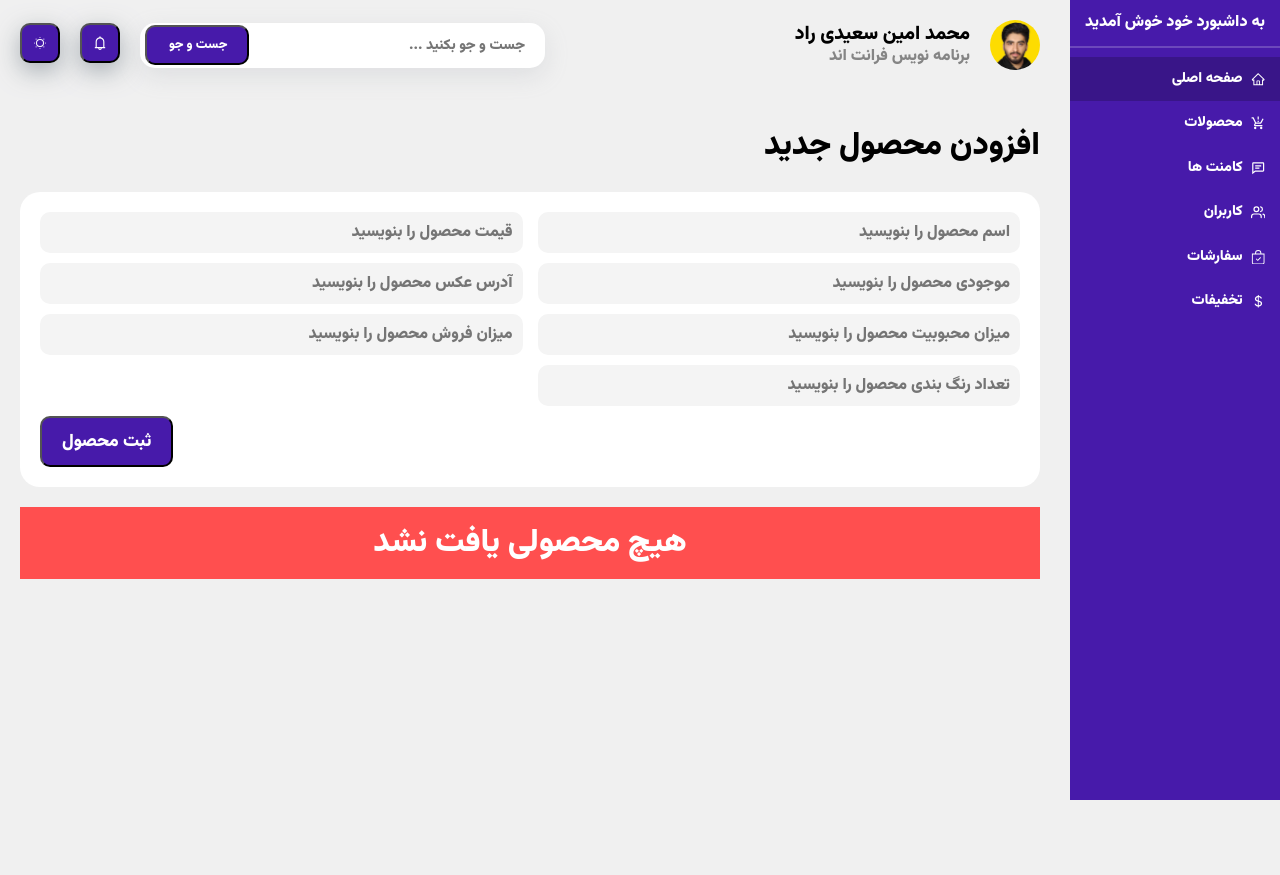
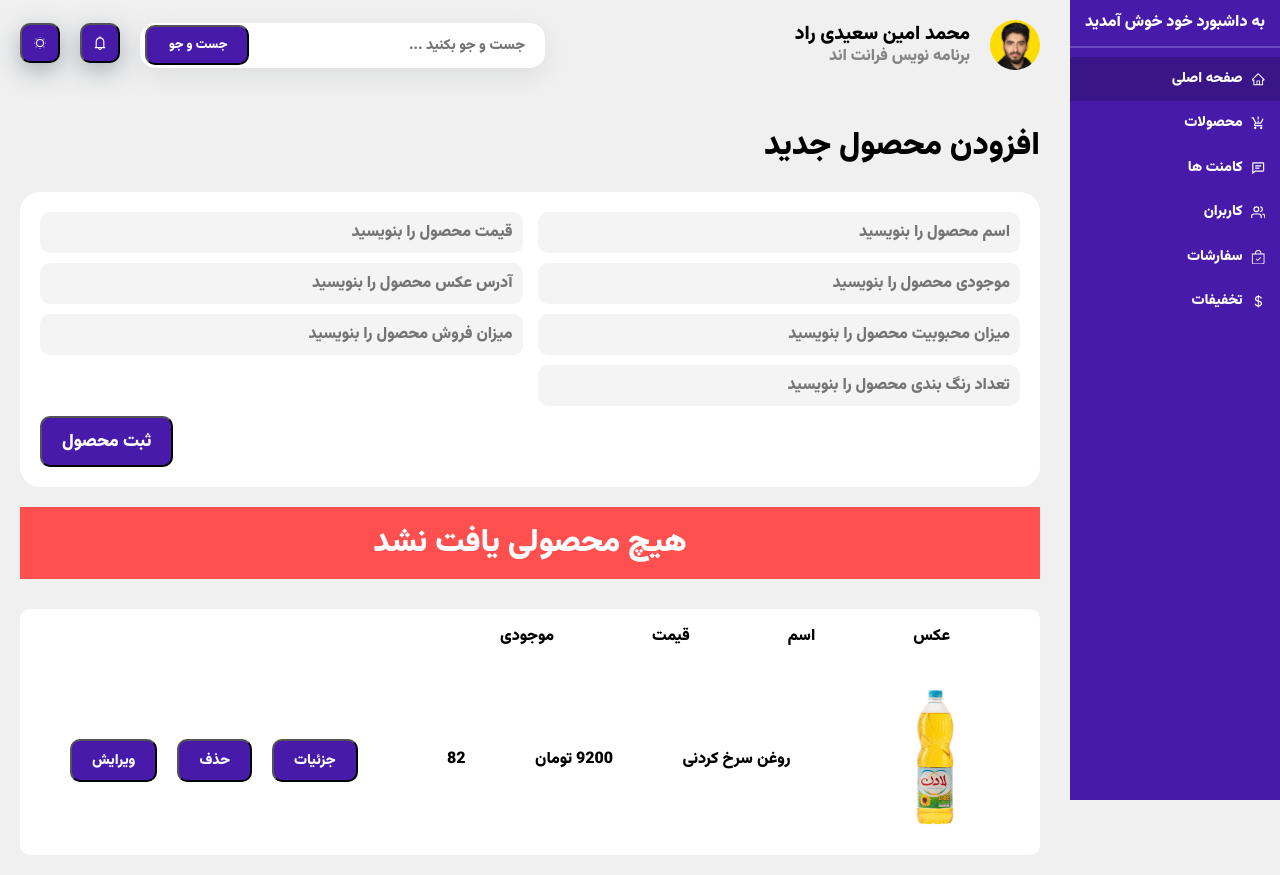
Before and after one commit to thealih/CMS_farsi, a React (Vite) app: page /products in a window 1280 px wide. Before the commit the page ends 800 px from the top, so only its background shows below. Built offline with nearby package versions, Linux system fonts and the light colour scheme.

Commit message:
add products table to products component

```diff
--- /dev/null
+++ b/src/Component/ProductTable/ProductsTable.jsx
@@ -0,0 +1,32 @@
+import "./productsTable.css";
+const ProductsTable = () => {
+  return (
+    <table className="productsTable">
+      <tr className="productsTableHeadingTr">
+        <th>عکس</th>
+        <th>اسم</th>
+        <th>قیمت</th>
+        <th>موجودی</th>
+      </tr>
+      <tr className="productsTableTr">
+        <td>
+          <img
+            src="/img/oil.jpeg"
+            alt="oil picture"
+            className="productsTableImg"
+          />
+        </td>
+        <td>روغن سرخ کردنی</td>
+        <td>9200 تومان</td>
+        <td>82</td>
+        <td>
+          <button className="productsTableBtn">جزئیات</button>
+          <button className="productsTableBtn">حذف</button>
+          <button className="productsTableBtn">ویرایش</button>
+        </td>
+      </tr>
+    </table>
+  );
+};
+
+export default ProductsTable;
--- /dev/null
+++ b/src/Component/ProductTable/productsTable.css
@@ -0,0 +1,42 @@
+.productsTable {
+  margin-top: 30px;
+  width: 100%;
+  background-color: var(--white);
+  border-radius: 10px;
+}
+.productsTableHeadingTr {
+  text-align: center;
+  display: flex;
+  justify-content: space-between;
+  padding: 0 70px 0 460px;
+}
+.productsTableTr {
+  text-align: center;
+  display: flex;
+  justify-content: space-between;
+  padding: 0 10px 0 30px;
+}
+.productsTable th {
+  padding: 20px;
+}
+.productsTable td {
+  padding: 20px;
+  display: flex;
+  align-items: center;
+}
+
+.productsTableImg {
+  width: 150px;
+  border-radius: 10px;
+  object-fit: cover;
+}
+
+.productsTableBtn {
+  padding: 8px 20px;
+  font-size: 0.9rem;
+  border-radius: 10px;
+  color: var(--white);
+  background-color: var(--blue);
+  margin-right: 20px;
+  cursor: pointer;
+}
--- a/src/Component/Products/Products.jsx
+++ b/src/Component/Products/Products.jsx
@@ -1,11 +1,13 @@
 import AddNewProduct from "../AddNewProduct/AddNewProduct";
 import ErrorBox from "../ErrorBox/ErrorBox";
+import ProductsTable from "../ProductTable/ProductsTable";
 
 const Products = () => {
   return (
     <>
       <AddNewProduct />
       <ErrorBox msg="هیچ محصولی یافت نشد" />
+      <ProductsTable />
     </>
   );
 };
```
